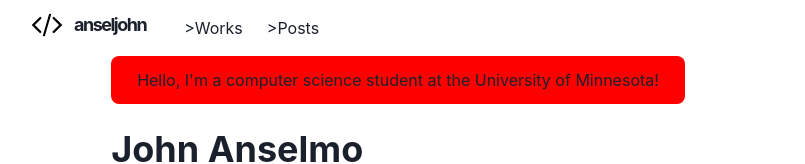
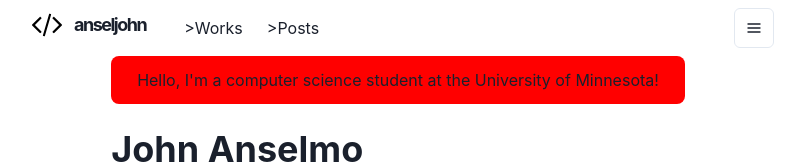
Before and after one commit to LeNPaul/Lagrange, a Next.js app: page / in a window 1280 px wide. Shown: the top 164 px of the page, without its empty margins (242-1047 px from the left). Built offline with nearby package versions, Linux system fonts and the light colour scheme.

Commit message:
Menu icon

```diff
--- a/components/navbar.js
+++ b/components/navbar.js
@@ -14,7 +14,7 @@ import {
     IconButton,
     useColorModeValue
 } from '@chakra-ui/react'
-import { HumburgerIcon } from '@chakra-ui/icons'
+import { HamburgerIcon } from '@chakra-ui/icons'
 
 const LinkItem = ({ href, path, children }) => {
     const active = path === href
@@ -71,6 +71,14 @@ const Navbar = props => {
                     </LinkItem>
 
                 </Stack>
+
+                <Box flex={1} align="right">
+                    <Box ml={2} display={{base: 'inline-block', md:'non'}}>
+                        <Menu>
+                            <MenuButton as={IconButton} icon={<HamburgerIcon />} variant="outline" aria-label="Options" />
+                        </Menu>
+                    </Box>
+                </Box>
             </Container>
         </Box>
     )
```
